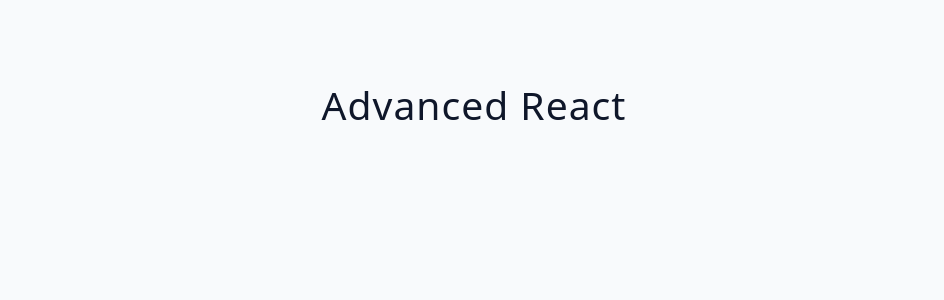
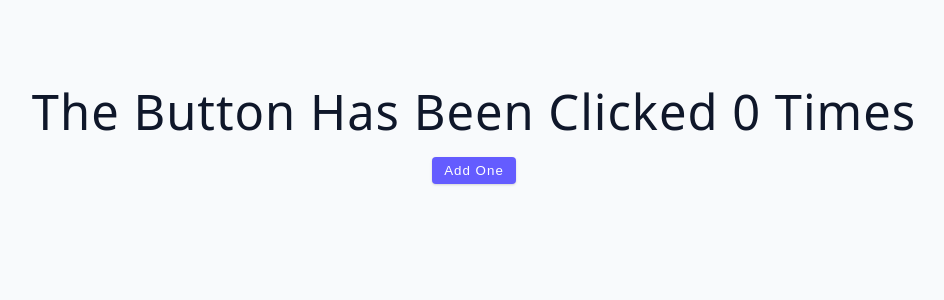
Before and after one commit to Jeisensei/react_tutoral, a React (Vite) app in the folder 03-advanced-react/: page / in a window 1280 px wide. Shown: the top 300 px of the page, without its empty margins (166-1110 px from the left). Built offline with nearby package versions, Linux system fonts and the light colour scheme.

Commit message:
back to where it was

```diff
--- a/03-advanced-react/src/App.jsx
+++ b/03-advanced-react/src/App.jsx
@@ -1,7 +1,9 @@
+import UseStateGotcha from "./tutorial/01-useState/starter/05-useState-gotcha";
+
 function App() {
   return (
-    <div className='container'>
-      <h2>Advanced React</h2>
+    <div className="container">
+      <UseStateGotcha />
     </div>
   );
 }
```
